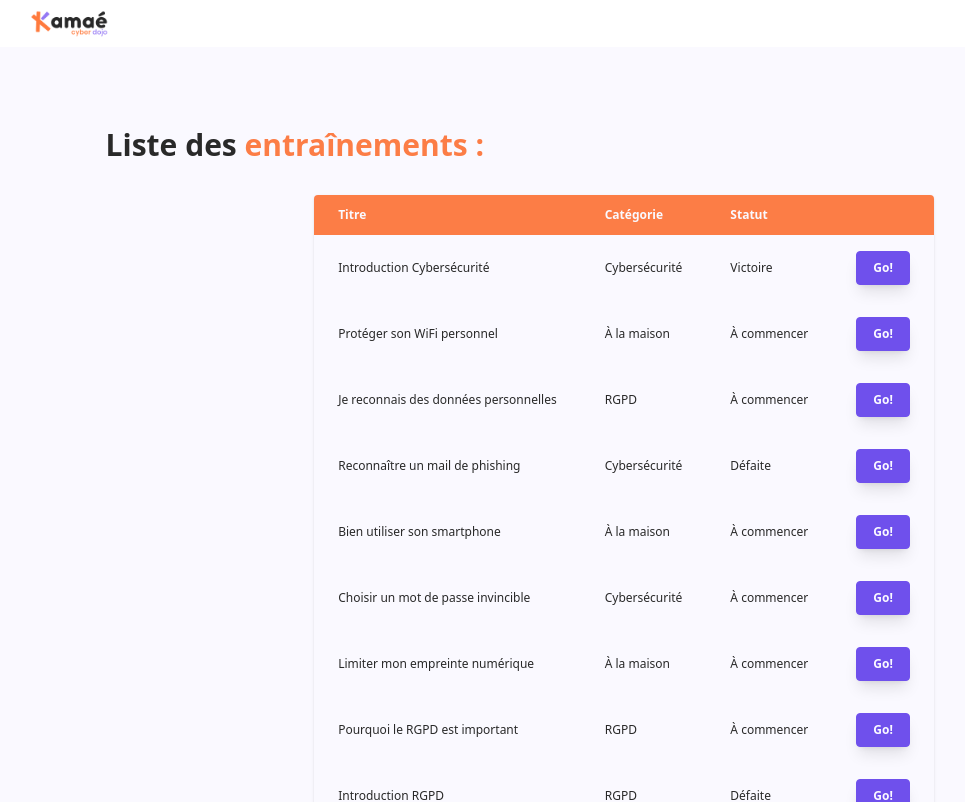
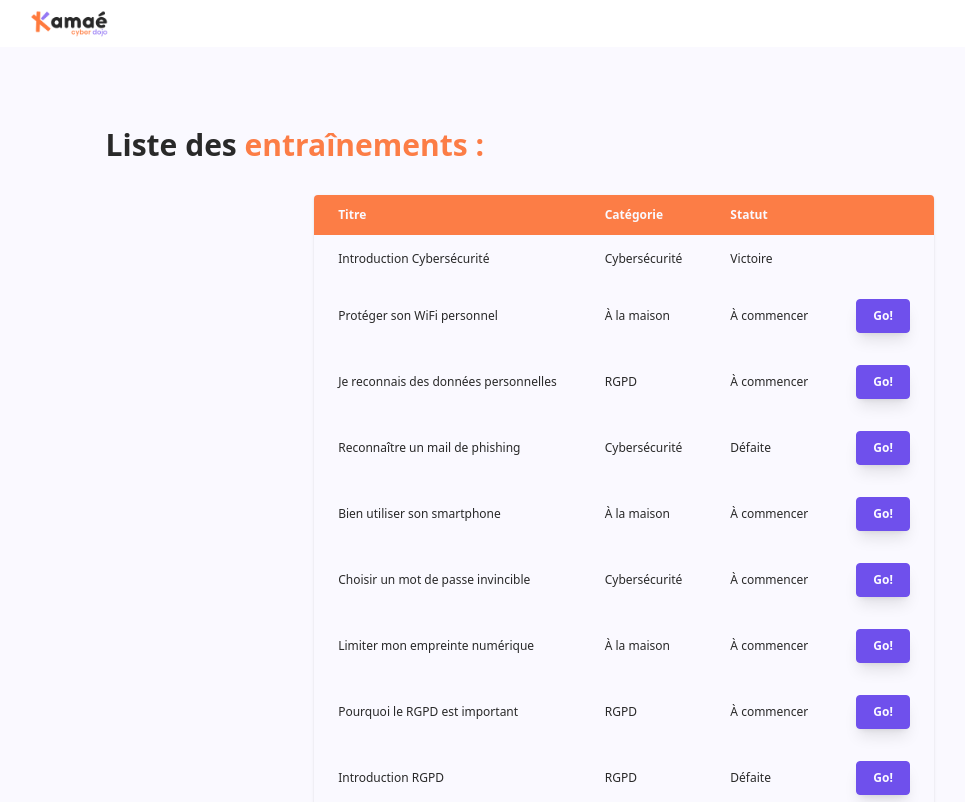
Before and after one commit to JulieBaret/kamae-project, a React (Create React App) app: page / in a window 1280 px wide. Shown: the top 802 px of the page, without its empty margins (16-981 px from the left). Built offline with nearby package versions, Linux system fonts and the light colour scheme; a web font is replaced by a local one.

Commit message:
conditionnal button depending on status

```diff
--- a/src/components/ListPractices/ListPractices.js
+++ b/src/components/ListPractices/ListPractices.js
@@ -13,10 +13,14 @@ const ListPractices = ({ item, index }) => {
                 {item.status}
             </td>
             <td className="px-6 py-4">
-                <button class="bg-purple  border border-purple hover:bg-white hover:text-purple text-white font-semibold py-2 px-4 rounded hover:shadow-none shadow-lg">
-                    Go!
-                </button>
+            {item.status!=="Victoire" ? (
+            <button class="bg-purple  border border-purple hover:bg-white hover:text-purple text-white font-semibold py-2 px-4 rounded hover:shadow-none shadow-lg">
+                Go!
+            </button>
+            ) : null}
             </td>
+
+
         </tr>
 
 
```
